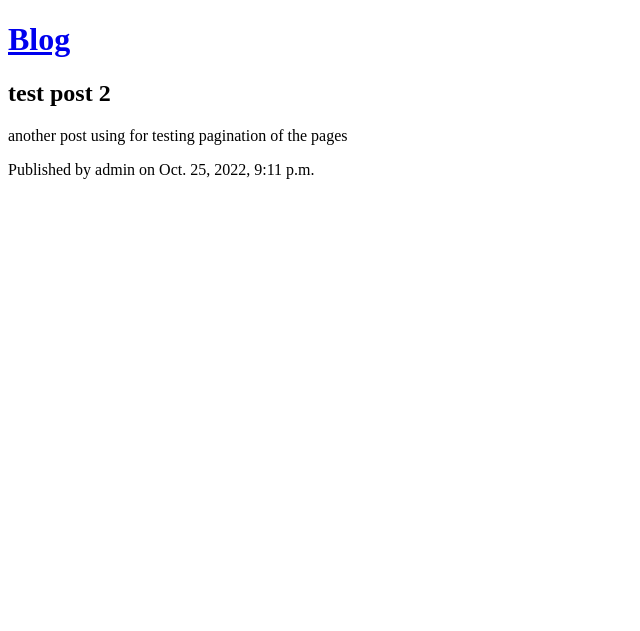
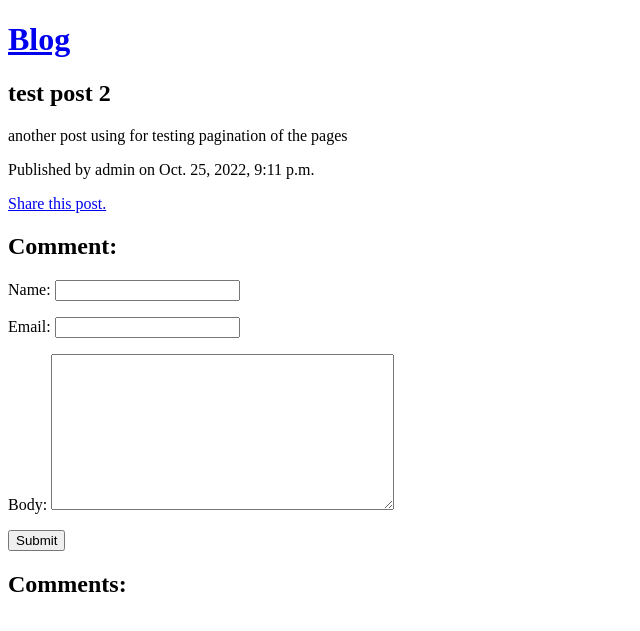
Before and after one commit to Hrushikesh74161/blog_application, a Django app: page /blog/269c50c7-8307-4188-9943-8eceedd2d185 in a window 1280 px wide. Shown: the top 631 px of the page, without its empty margins (0-640 px from the left). Run offline with Django 4.2, Linux system fonts and the light colour scheme; data comes from the database, SQL or seed files in the repository; both versions use the stored data as it was after the commit.

Commit message:
ch2 django by example but without tag functionality

```diff
--- /dev/null
+++ b/blog/forms.py
@@ -0,0 +1,19 @@
+from django import forms
+
+from .models import Comment
+
+
+class EmailPostForm(forms.Form):
+    name = forms.CharField(max_length=25)
+    email = forms.EmailField()
+    to = forms.EmailField()
+    comments = forms.CharField(
+        required = False,
+        widget = forms.Textarea,
+    )
+
+
+class CommentForm(forms.ModelForm):
+    class Meta:
+        model = Comment
+        fields = ['name', 'email', 'body',]
--- a/blog/models.py
+++ b/blog/models.py
@@ -1,12 +1,14 @@
+import uuid
+
+from django.contrib.auth.models import User
+from django.db import models
 from django.urls import reverse
-import uuid
-from django.db import models
-from django.contrib.auth.models import User
 from django.utils import timezone
+from taggit.managers import TaggableManager
 
 
 class PublishedManager(models.Manager):
-    def get_querset(self):
+    def get_queryset(self):
         return super(PublishedManager, self).get_queryset().filter(status='published')
 
 
@@ -34,3 +36,23 @@ class Post(models.Model):
 
     def __str__(self):
         return self.title
+
+
+class Comment(models.Model):
+    post = models.ForeignKey(
+        Post,
+        on_delete = models.CASCADE,
+        related_name = 'comments',
+    )
+    name = models.CharField(max_length=80)
+    email = models.EmailField()
+    body = models.TextField()
+    created = models.DateTimeField(auto_now_add=True)
+    updated = models.DateTimeField(auto_now=True)
+    active = models.BooleanField(default=True)
+
+    class Meta:
+        ordering = ('created',)
+
+    def __str__(self):
+        return f'Comment by {self.name} on "{self.post}"'
--- a/blog/urls.py
+++ b/blog/urls.py
@@ -1,10 +1,12 @@
 from django.urls import path
-from .views import BlogListView, BlogDetailView
+
+from .views import BlogListView, post_detail, post_share
 
 app_name = 'blog'
 
 
 urlpatterns = [
     path('', BlogListView.as_view(), name='blog_list'),
-    path('<uuid:pk>', BlogDetailView.as_view(), name='blog_detail'),
+    path('<uuid:pk>', post_detail, name='blog_detail'),  # type: ignore
+    path('<uuid:pk>/share/', post_share, name='post_share'),
 ]
--- a/blog/views.py
+++ b/blog/views.py
@@ -1,16 +1,50 @@
-from django.views.generic import ListView, DetailView
+from django.core.mail import send_mail
+from django.shortcuts import get_object_or_404, render
+from django.views.generic import DetailView, ListView
 
-from .models import Post
+from .forms import CommentForm, EmailPostForm
+from .models import Comment, Post
 
 
 class BlogListView(ListView):
-    model = Post
+    queryset = Post.published.all()
     template_name = 'blog/post/blog_list.html'
     context_object_name = 'posts'
     paginate_by = 2
 
 
-class BlogDetailView(DetailView):
-    model = Post
-    template_name = 'blog/post/blog_detail.html'
-    context_object_name = 'post'
+def post_detail(request, pk):
+    post = get_object_or_404(Post, id=pk)
+    if request.method == 'POST':
+        comment_data = CommentForm(request.POST)
+        if comment_data.is_valid():
+            cd = comment_data.cleaned_data
+            comment = Comment.objects.create(
+                post = post,
+                **cd)
+            comment.save()
+
+    form = CommentForm()
+
+    return render(request, 'blog/post/blog_detail.html', {'post': post, 'form': form})
+
+
+def post_share(request, pk):
+    # retrive post by id
+    post = get_object_or_404(Post, id=pk, status='published')
+    sent = False
+    if request.method == 'POST':
+        # form was submitted
+        form = EmailPostForm(request.POST)
+        if form.is_valid():
+            # form fields passed validation
+            cd = form.cleaned_data
+            post_url = request.build_absolute_uri(post.get_absolute_url())
+            subject = f"{cd['name']} recommends you read {post.title}"
+            message = f"Read {post.title} at {post_url}"
+            send_mail(subject, message, 'admin@email.com', [cd['to']])
+            sent = True
+    else:
+        form = EmailPostForm()
+
+    return render(request, 'blog/post/post_share.html', {'post': post, 'form': form, 'sent': sent})
--- a/blog_application/settings.py
+++ b/blog_application/settings.py
@@ -27,7 +27,9 @@ PROJECT_APPS = [
     'blog.apps.BlogConfig',
 ]
 
-THIRD_PARTY_APPS = []
+THIRD_PARTY_APPS = [
+    'taggit',
+]
 
 
 INSTALLED_APPS = DJANGO_BUILTIN_APPS + PROJECT_APPS + THIRD_PARTY_APPS
@@ -114,3 +116,5 @@ STATIC_URL = 'static/'
 # https://docs.djangoproject.com/en/4.1/ref/settings/#default-auto-field
 
 DEFAULT_AUTO_FIELD = 'django.db.models.BigAutoField'
+
+EMAIL_BACKEND = 'django.core.mail.backends.console.EmailBackend'  # new
--- /dev/null
+++ b/requirements.txt
@@ -0,0 +1,5 @@
+asgiref==3.5.2
+Django==4.1.2
+django-taggit==3.0.0
+sqlparse==0.4.3
+tzdata==2022.5
--- a/templates/blog/post/blog_detail.html
+++ b/templates/blog/post/blog_detail.html
@@ -7,4 +7,19 @@
 <h2>{{ post.title }}</h2>
 <p>{{ post.body|linebreaks }}</p>
 <p>Published by {{ post.author }} on {{ post.publish }}</p>
+<p><a href="{% url 'blog:post_share' post.id %}">Share this post.</a></p>
+<div>
+    <h2>Comment:</h2>
+    <form method="POST">
+    {% csrf_token %}
+    {{form.as_p}}
+    <button type="submit">Submit</button>
+</form>
+</div>
+<div class="comments">
+    <h2>Comments:</h2>
+    {% for comment in post.comments.all %}
+    <p>{{comment.body|linebreaks}} -- {{comment.name}}</p>
+    {% endfor %}
+</div>
 {% endblock content %}
```
Also changed, not shown: blog/admin.py (+8 -1 lines), templates/blog/post/post_share.html (added, +16 -0 lines), blog/migrations/0002_comment.py (added), db.sqlite3.
